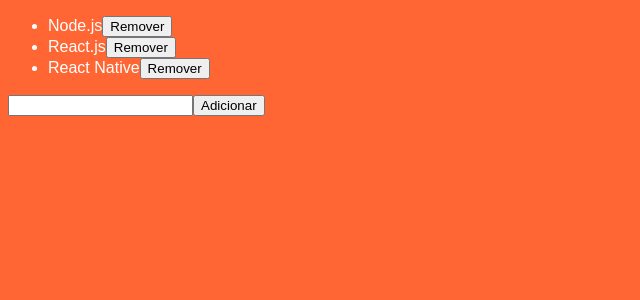
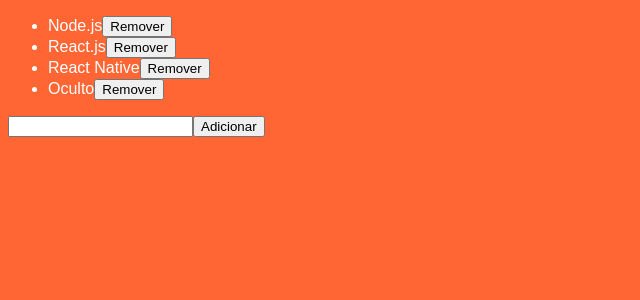
Before and after one commit to oGuimaraes/hey-doctor-api, a React app in the folder front-web/: page / in a window 1280 px wide. Shown: the top 300 px of the page, without its empty margins (0-640 px from the left). Built offline with nearby package versions, Linux system fonts and the light colour scheme.

Commit message:
feat: default_props and propTypes

```diff
--- a/front-web/package.json
+++ b/front-web/package.json
@@ -9,6 +9,7 @@
   },
   "dependencies": {
     "babel-loader": "^8.1.0",
+    "prop-types": "^15.7.2",
     "react": "^16.13.1",
     "react-dom": "^16.13.1"
   },
--- a/front-web/src/components/TechItem.js
+++ b/front-web/src/components/TechItem.js
@@ -1,4 +1,5 @@
 import React from 'react';
+import PropTypes from 'prop-types';
 
 function TechItem({ tech, onDelete }) {
   return (
@@ -11,4 +12,13 @@
   );
 }
 
+TechItem.defaultProps = {
+  tech: 'Oculto',
+};
+
+TechItem.propTypes = {
+  tech: PropTypes.string,
+  onDelete: PropTypes.func.isRequired,
+};
+
 export default TechItem;
--- a/front-web/src/components/TechList.js
+++ b/front-web/src/components/TechList.js
@@ -37,6 +37,7 @@
                 onDelete={() => this.handleDelete(tech)}
               />
             ))}
+            <TechItem />
           </ul>
           <input
             type="text"
```
Also changed, not shown: 1 other file (tests, documents, lock files or other folders).
